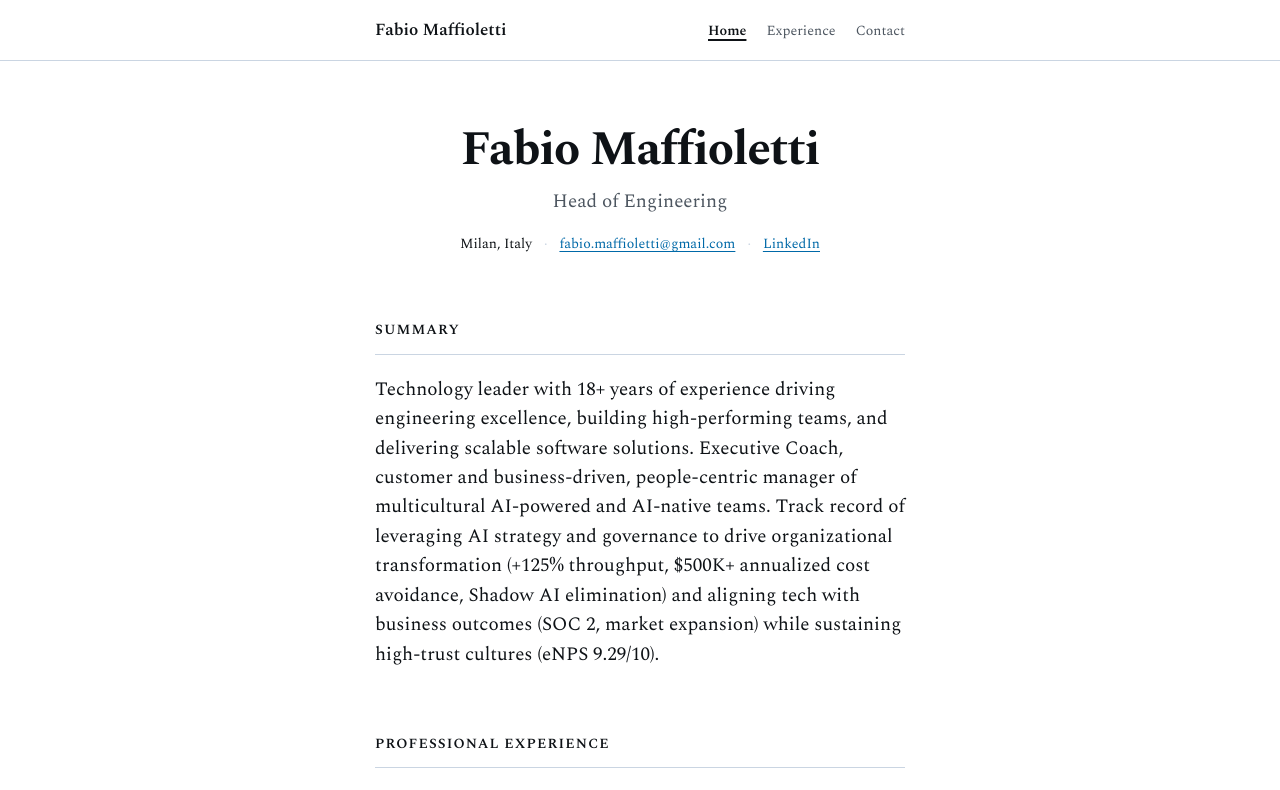
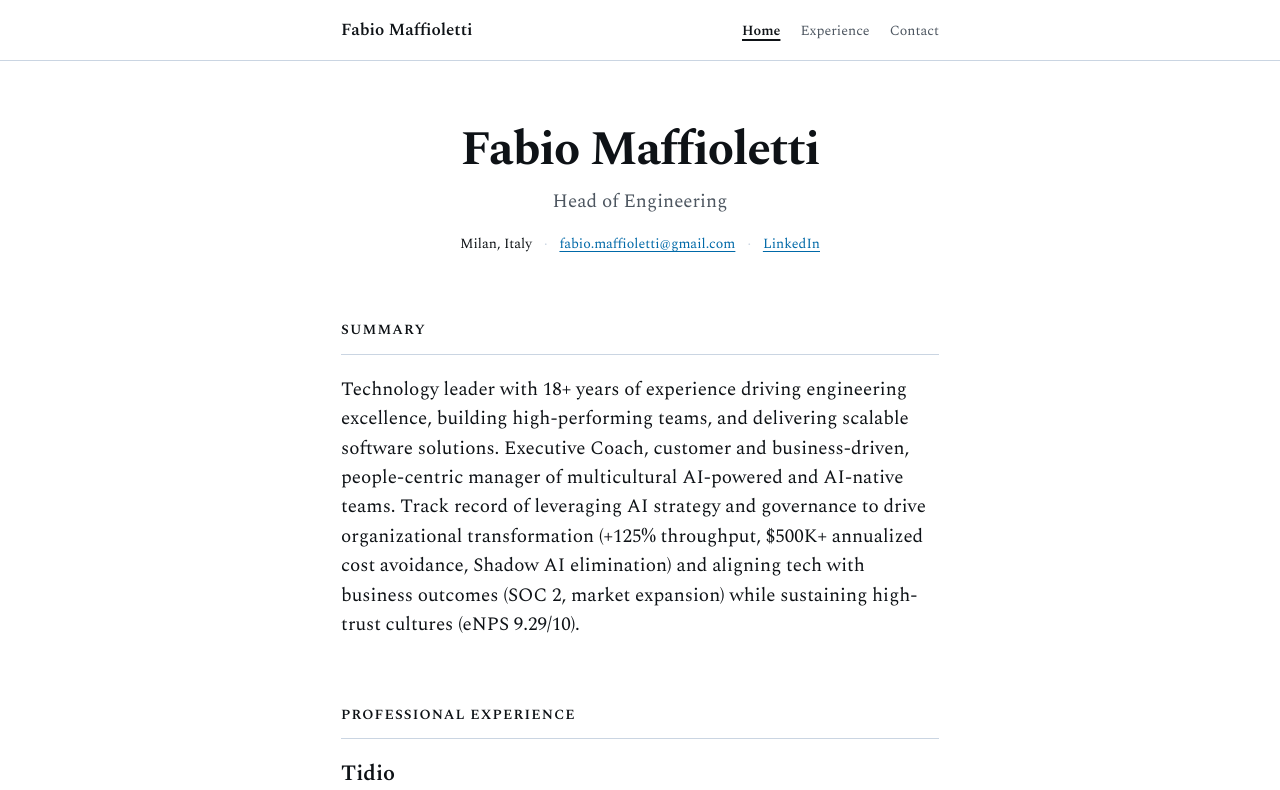
Before and after one commit to fabiomaffioletti/fabiomaffioletti.github.io, a Next.js app: page / in a window 1280 px wide. Shown: the top 790 px of the page. Built offline with nearby package versions, Linux system fonts and the light colour scheme.

Commit message:
Widen page column and cap prose measure

```diff
--- a/src/components/ContactCTA.tsx
+++ b/src/components/ContactCTA.tsx
@@ -35,6 +35,7 @@ export default function ContactCTA({
       aria-labelledby="contact-title"
       className={`mt-16 scroll-mt-8 border-t border-rule pt-[2rem] ${className}`}
     >
+      <div className="max-w-[68ch]">
         <h2
           id="contact-title"
           className="text-sm font-semibold uppercase tracking-label"
@@ -58,6 +59,7 @@ export default function ContactCTA({
             LinkedIn<span className="sr-only"> (opens in a new tab)</span>
           </a>
         </div>
+      </div>
     </section>
   );
 }
--- a/src/components/Container.tsx
+++ b/src/components/Container.tsx
@@ -5,7 +5,7 @@ interface ContainerProps {
 
 export default function Container({ children, className = "" }: ContainerProps) {
   return (
-    <div className={`mx-auto w-full max-w-[68ch] px-5 sm:px-6 ${className}`}>
+    <div className={`mx-auto w-full max-w-[76ch] px-5 sm:px-6 ${className}`}>
       {children}
     </div>
   );
--- a/src/components/Summary.tsx
+++ b/src/components/Summary.tsx
@@ -6,7 +6,7 @@ export default function Summary() {
 
   return (
     <Section id="summary" title="Summary">
-      <p className="text-lg text-fg">
+      <p className="max-w-[68ch] text-lg text-fg">
         Technology leader with {yearsSinceStart}+ years of experience driving
         engineering excellence, building high-performing teams, and delivering
         scalable software solutions. Executive Coach, customer and
```
Also changed, not shown: .impeccable/design.json, 1 other file (tests, documents, lock files or other folders). Lines whose indentation alone changed are shown as unchanged.
